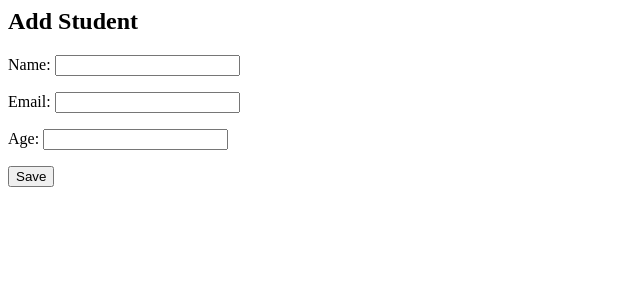
After one commit to prateekpj97/Django-practice-code, a Django app: template myapp/templates/myapp/add_student.html in a window 1280 px wide. The commit adds this page. Shown: the top 300 px of the page, without its empty margins (0-640 px from the left). Run offline with Django 5.2, Linux system fonts and the light colour scheme; the template is opened without the code that fills it: values that come from a table or form of the project are taken from there, others are empty.

Commit message:
form and validations, user authentications and static files and media

```diff
--- /dev/null
+++ b/myapp/forms.py
@@ -0,0 +1,13 @@
+from django import forms
+from .models import Student
+
+class StudentForm(forms.ModelForm):
+    class Meta:
+        model = Student
+        fields = ['name', 'email', 'age']
+
+    def clean_age(self):
+        age = self.cleaned_data.get('age')
+        if age < 18:
+            raise forms.ValidationError("Age must be 18 or above")
+        return age
--- a/myapp/models.py
+++ b/myapp/models.py
@@ -6,6 +6,8 @@ class Student(models.Model):
     age = models.IntegerField()
     email = models.EmailField(null=True, blank=True)
     created_at = models.DateTimeField(auto_now_add=True)
+    image = models.ImageField(upload_to='students/')
+
 
     def __str__(self):
         return self.name
--- /dev/null
+++ b/myapp/templates/myapp/add_student.html
@@ -0,0 +1,8 @@
+{% load static %}
+<link rel="stylesheet" href="{% static 'css/style.css' %}">
+<h2>Add Student</h2>
+<form method="post">
+    {% csrf_token %}
+    {{ form.as_p }}
+    <button type="submit">Save</button>
+</form>
--- a/myapp/templates/myapp/home.html
+++ b/myapp/templates/myapp/home.html
@@ -1,3 +1,5 @@
+{% load static %}
+<link rel="stylesheet" href="{% static 'css/style.css' %}">
 <!DOCTYPE html>
 <html>
 <head>
--- a/myapp/urls.py
+++ b/myapp/urls.py
@@ -1,6 +1,11 @@
 from django.urls import path
 from . import views
+from django.conf import settings
+from django.conf.urls.static import static
 
 urlpatterns = [
     path('', views.home, name='home'),
+    path('add/', views.add_student, name='add_student'),
 ]
+
+urlpatterns += static(settings.MEDIA_URL, document_root=settings.MEDIA_ROOT)
--- a/myproject/settings.py
+++ b/myproject/settings.py
@@ -116,6 +116,11 @@ USE_TZ = True
 # https://docs.djangoproject.com/en/5.2/howto/static-files/
 
 STATIC_URL = 'static/'
+STATICFILES_DIRS = [ BASE_DIR / "static" ]
+
+MEDIA_URL = '/media/'
+MEDIA_ROOT = BASE_DIR / 'media'
+
 
 # Default primary key field type
 # https://docs.djangoproject.com/en/5.2/ref/settings/#default-auto-field
--- a/myproject/urls.py
+++ b/myproject/urls.py
@@ -16,8 +16,11 @@ Including another URLconf
 """
 from django.contrib import admin
 from django.urls import path, include
+from django.contrib.auth import views as auth_views
 
 urlpatterns = [
     path('admin/', admin.site.urls),
     path('', include('myapp.urls')),
+    path('login/', auth_views.LoginView.as_view(), name='login'),
+    path('logout/', auth_views.LogoutView.as_view(), name='logout'),
 ]
```
Also changed, not shown: myapp/templates/registration/login.html (added, +8 -0 lines), myapp/views.py (+28 -2 lines), db.sqlite3, myapp/migrations/0003_student_image.py (added), myproject/static/css/style.css (added).
